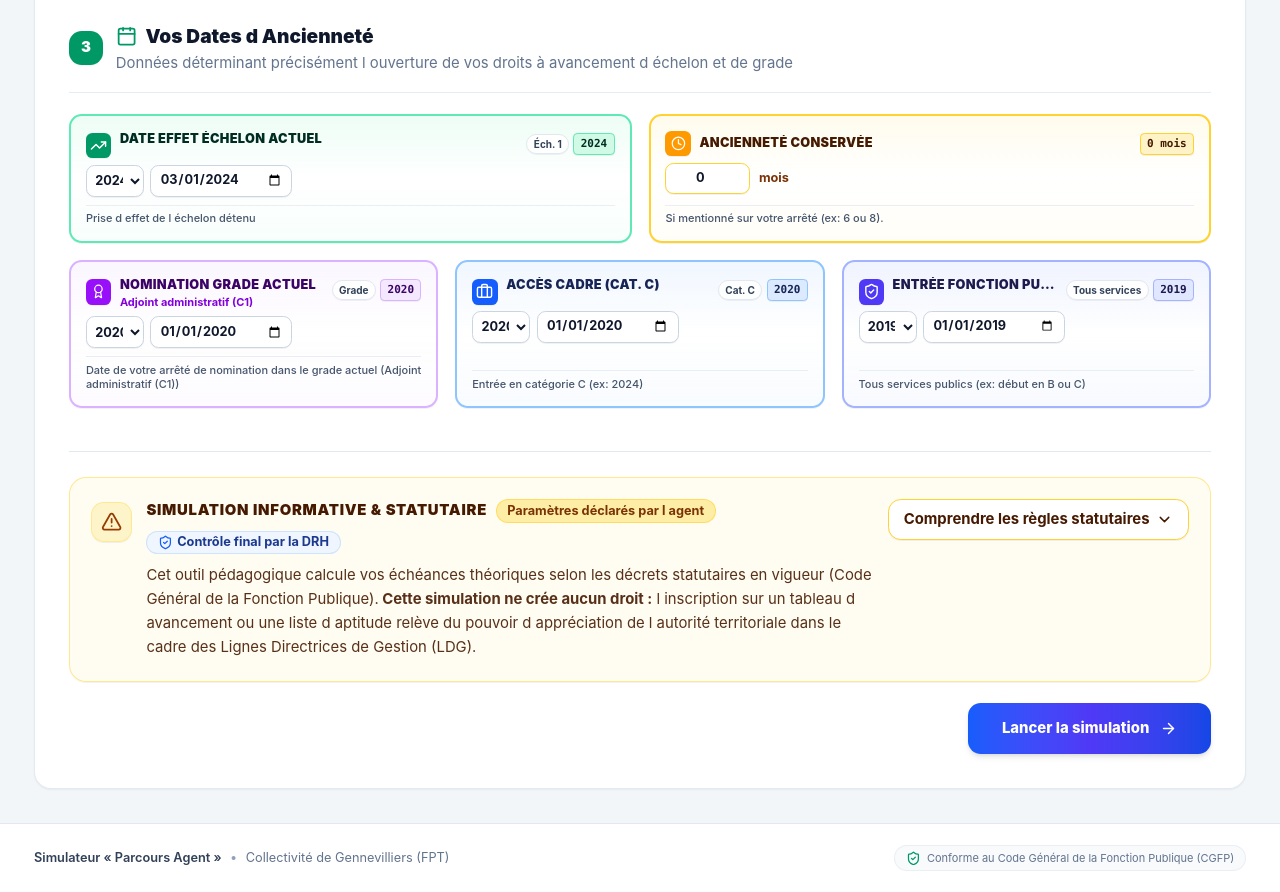
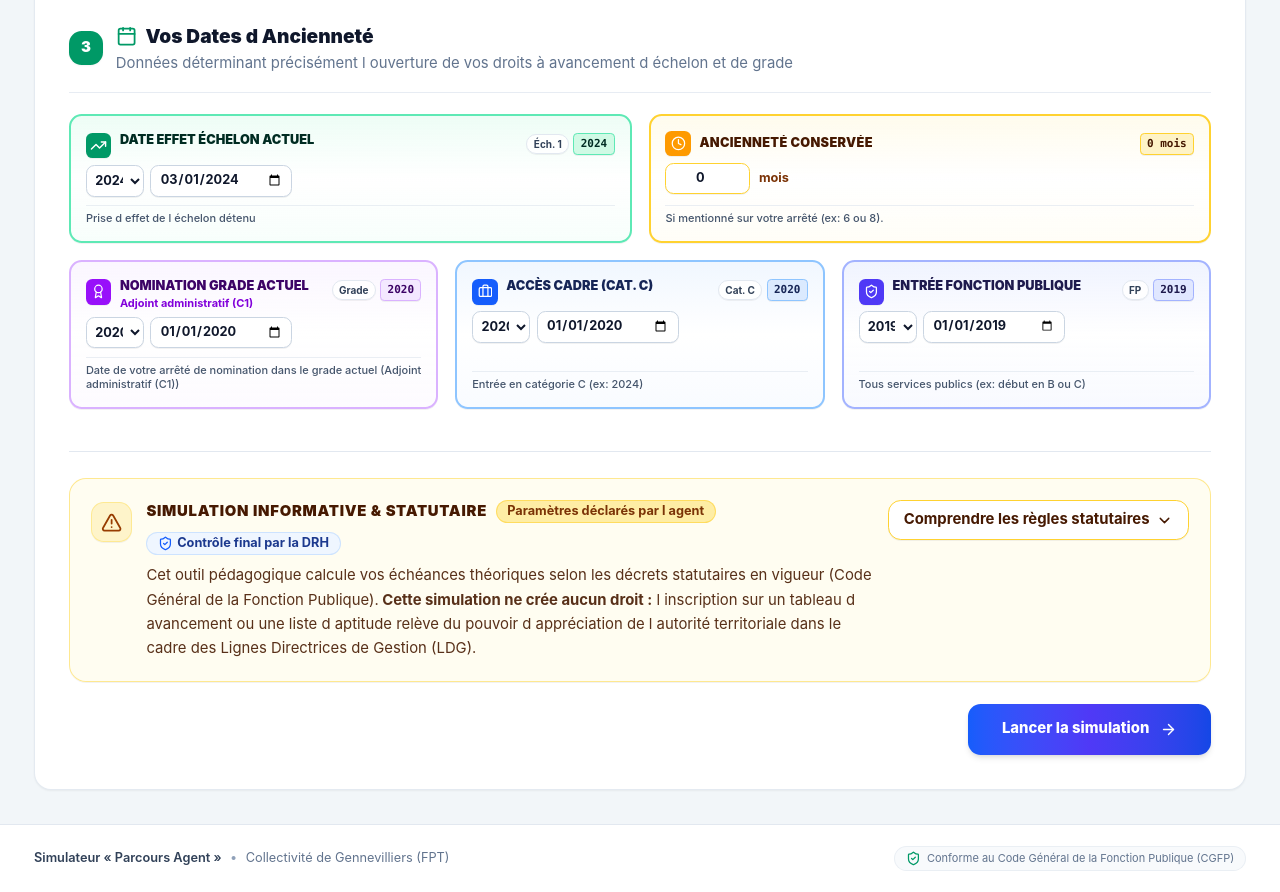
Before and after one commit to Nikkoola22/bolt, a React (Vite) app: page / in a window 1280 px wide. Shown: the part 1160-2052 px from the top of the page. Built offline with nearby package versions, Linux system fonts and the light colour scheme.

Commit message:
fix(ui): ensure ENTRÉE FONCTION PUBLIQUE is fully visible without truncation

```diff
--- a/src/components/AgentIntakeView.tsx
+++ b/src/components/AgentIntakeView.tsx
@@ -568,7 +568,7 @@ export const AgentIntakeView: React.FC<AgentIntakeViewProps> = ({
                 required
                 cardMode
                 themeColor="blue"
-                icon={<Briefcase className="w-4 h-4" />}
+                icon={<Briefcase className="w-3.5 h-3.5" />}
                 badgeLabel={`Cat. ${currentCadre.categorie}`}
               />
 
@@ -584,8 +584,8 @@ export const AgentIntakeView: React.FC<AgentIntakeViewProps> = ({
                 required
                 cardMode
                 themeColor="indigo"
-                icon={<ShieldCheck className="w-4 h-4" />}
-                badgeLabel="Tous services"
+                icon={<ShieldCheck className="w-3.5 h-3.5" />}
+                badgeLabel="FP"
               />
             </div>
           </div>
--- a/src/components/DateFieldWithYear.tsx
+++ b/src/components/DateFieldWithYear.tsx
@@ -129,14 +129,14 @@ export const DateFieldWithYear: React.FC<DateFieldWithYearProps> = ({
       <div className={`border-2 ${styles.border} ${styles.hoverBorder} ${styles.cardBg} rounded-xl p-3 sm:p-3.5 shadow-2xs hover:shadow-xs transition-all duration-200 flex flex-col justify-between group`}>
         <div>
           <div className="flex items-start justify-between gap-2 mb-1.5">
-            <div className="flex items-start gap-2 min-w-0">
+            <div className="flex items-start gap-2 min-w-0 flex-1">
               {icon && (
                 <div className={`w-6 h-6 rounded-md ${styles.iconBg} text-white flex items-center justify-center shadow-2xs shrink-0 mt-0.5`}>
                   {icon}
                 </div>
               )}
-              <div className="min-w-0">
-                <label className={`block font-black ${styles.labelText} text-xs tracking-wide uppercase truncate`} title={subLabel ? `${label} (${subLabel})` : label}>
+              <div className="min-w-0 flex-1">
+                <label className={`block font-black ${styles.labelText} text-xs uppercase leading-snug`} title={subLabel ? `${label} (${subLabel})` : label}>
                   {label}
                 </label>
                 {subLabel && (
@@ -202,8 +202,8 @@ export const DateFieldWithYear: React.FC<DateFieldWithYearProps> = ({
   return (
     <div>
       <div className="flex items-center justify-between mb-1.5">
-        <div className="min-w-0">
-          <label className="block font-bold text-slate-800 text-xs truncate" title={subLabel ? `${label} (${subLabel})` : label}>
+        <div className="min-w-0 flex-1">
+          <label className="block font-bold text-slate-800 text-xs leading-snug" title={subLabel ? `${label} (${subLabel})` : label}>
             {label}
           </label>
           {subLabel && (
```
